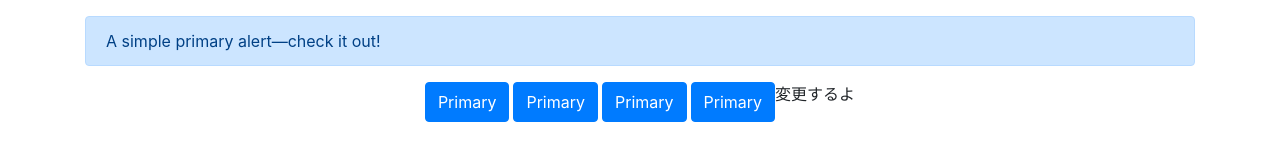
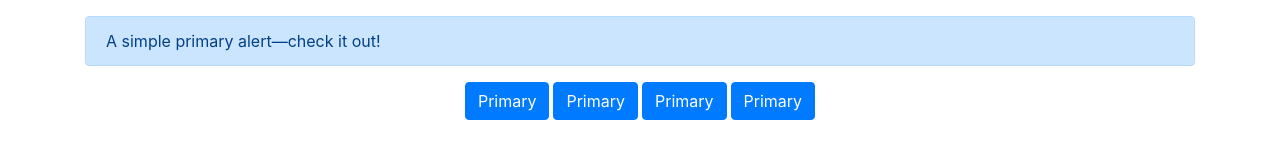
Before and after one commit to kawada13/javascript, a plain HTML site: page index.html in a window 1280 px wide. Drawn offline with nearby package versions, Linux system fonts and the light colour scheme.

Commit message:
test delete

```diff
--- a/index.html
+++ b/index.html
@@ -19,7 +19,6 @@
       <button type="button" class="btn btn-primary ml-1">Primary</button>
       <button type="button" class="btn btn-primary ml-1">Primary</button>
       <button type="button" class="btn btn-primary ml-1">Primary</button>
-      <p>変更するよ</p>
     </div>
   </div>
 
```
